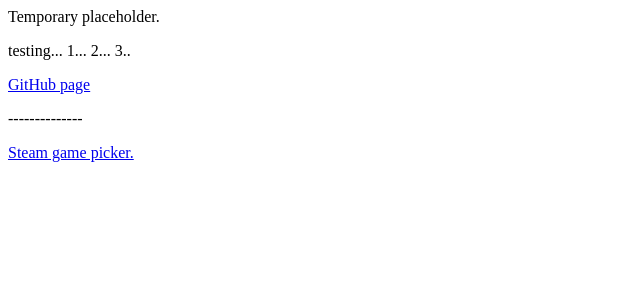
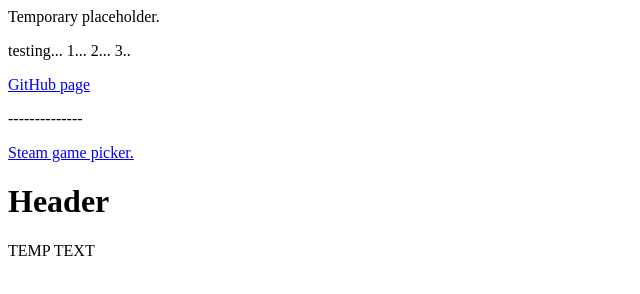
Before and after one commit to Ethan-Chamberlain/Ethan-Chamberlain.github.io, a plain HTML site: page index.html in a window 1280 px wide. Shown: the whole page, without its empty margins (0-640 px from the left). Drawn offline with Linux system fonts and the light colour scheme.

Commit message:
test change

```diff
--- a/index.html
+++ b/index.html
@@ -3,3 +3,9 @@
 <a href = "https://github.com/Ethan-Chamberlain" target = "_blank"> GitHub page</a>
 <p>--------------</p>
 <a href = "https://Ethan-Chamberlain.github.io/Game-Picker"> Steam game picker.</a>
+
+
+<div class = "header">
+  <h1>Header</h1>
+  <p>TEMP TEXT</p>
+</div>
```
